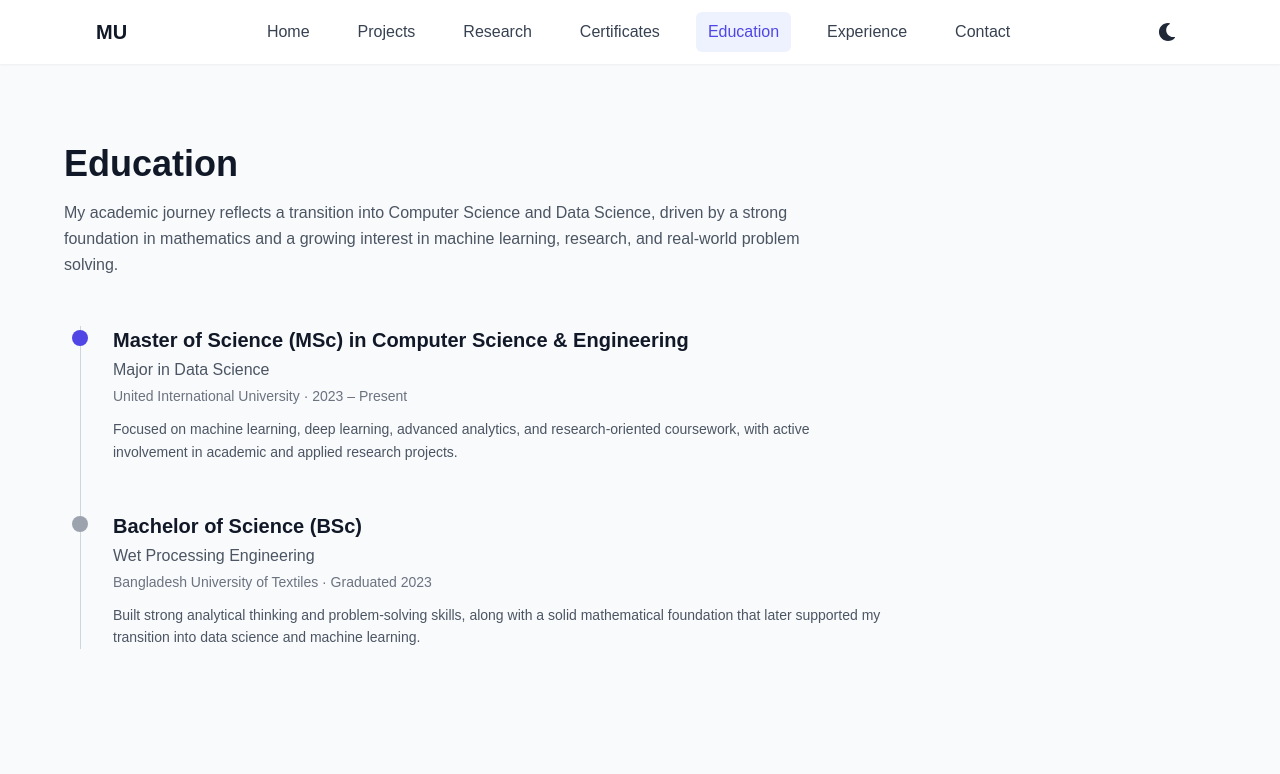
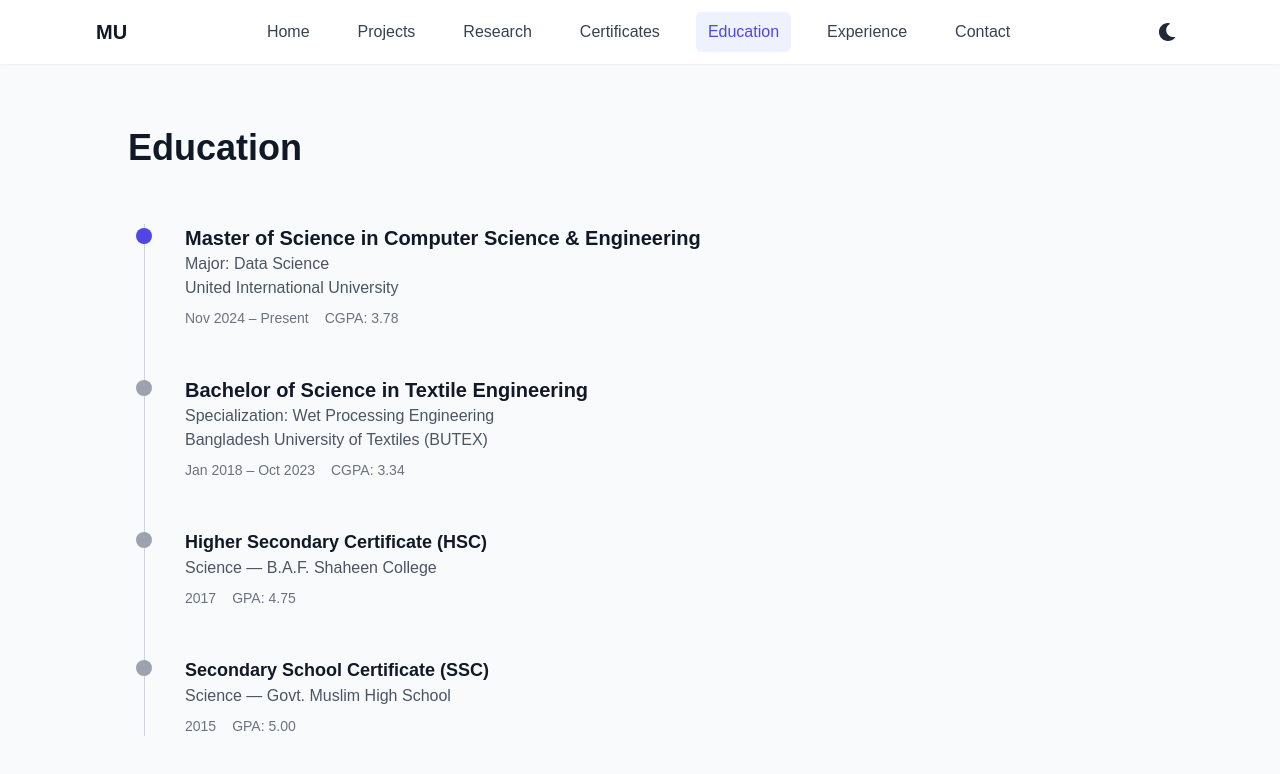
Before and after one commit to Mahir-Uddin0/portfolio_website, a Next.js app: page /education in a window 1280 px wide. Shown: the top 774 px of the page. Built offline with nearby package versions, Linux system fonts and the light colour scheme.

Commit message:
fixed education section

```diff
--- a/pages/education.js
+++ b/pages/education.js
@@ -1,77 +1,88 @@
 export default function Education() {
   return (
-    <main className="min-h-screen px-6 md:px-12 py-20">
+    <main className="min-h-screen px-6 md:px-12 py-16">
+      <section className="max-w-5xl mx-auto">
 
-      {/* ================= Education Section ================= */}
-      <section className="max-w-6xl mx-auto">
-
-        {/* Section Header */}
-        <div className="max-w-3xl mb-12">
-          <h1 className="text-3xl md:text-4xl font-bold text-gray-900 dark:text-white">
-            Education
-          </h1>
-          <p className="mt-4 text-gray-600 dark:text-gray-400 leading-relaxed">
-            My academic journey reflects a transition into Computer Science and Data
-            Science, driven by a strong foundation in mathematics and a growing interest
-            in machine learning, research, and real-world problem solving.
-          </p>
-        </div>
+        {/* Section Title */}
+        <h1 className="text-3xl md:text-4xl font-bold text-gray-900 dark:text-white mb-14">
+          Education
+        </h1>
 
         {/* Timeline */}
         <div className="relative border-l border-gray-300 dark:border-gray-700 ml-4 space-y-12">
 
           {/* MSc */}
-          <div className="relative pl-8">
+          <div className="relative pl-10">
             <span className="absolute -left-[9px] top-1 w-4 h-4 rounded-full bg-indigo-600"></span>
 
             <h2 className="text-xl font-semibold text-gray-900 dark:text-white">
-              Master of Science (MSc) in Computer Science & Engineering
+              Master of Science in Computer Science & Engineering
             </h2>
-
-            <p className="mt-1 text-gray-600 dark:text-gray-400">
-              Major in Data Science
+            <p className="text-gray-600 dark:text-gray-400">
+              Major: Data Science
             </p>
-
-            <p className="mt-1 text-sm text-gray-500 dark:text-gray-500">
-              United International University · 2023 – Present
+            <p className="text-gray-600 dark:text-gray-400">
+              United International University
             </p>
-
-            <p className="mt-3 text-sm text-gray-600 dark:text-gray-400 leading-relaxed max-w-3xl">
-              Focused on machine learning, deep learning, advanced analytics, and
-              research-oriented coursework, with active involvement in academic
-              and applied research projects.
-            </p>
+            <div className="mt-2 flex flex-wrap gap-4 text-sm text-gray-500 dark:text-gray-400">
+              <span>Nov 2024 – Present</span>
+              <span>CGPA: 3.78</span>
+            </div>
           </div>
 
           {/* BSc */}
-          <div className="relative pl-8">
+          <div className="relative pl-10">
             <span className="absolute -left-[9px] top-1 w-4 h-4 rounded-full bg-gray-400 dark:bg-gray-600"></span>
 
             <h2 className="text-xl font-semibold text-gray-900 dark:text-white">
-              Bachelor of Science (BSc)
+              Bachelor of Science in Textile Engineering
             </h2>
+            <p className="text-gray-600 dark:text-gray-400">
+              Specialization: Wet Processing Engineering
+            </p>
+            <p className="text-gray-600 dark:text-gray-400">
+              Bangladesh University of Textiles (BUTEX)
+            </p>
+            <div className="mt-2 flex flex-wrap gap-4 text-sm text-gray-500 dark:text-gray-400">
+              <span>Jan 2018 – Oct 2023</span>
+              <span>CGPA: 3.34</span>
+            </div>
+          </div>
 
-            <p className="mt-1 text-gray-600 dark:text-gray-400">
-              Wet Processing Engineering
+          {/* HSC */}
+          <div className="relative pl-10">
+            <span className="absolute -left-[9px] top-1 w-4 h-4 rounded-full bg-gray-400 dark:bg-gray-600"></span>
+
+            <h2 className="text-lg font-semibold text-gray-900 dark:text-white">
+              Higher Secondary Certificate (HSC)
+            </h2>
+            <p className="text-gray-600 dark:text-gray-400">
+              Science — B.A.F. Shaheen College
             </p>
+            <div className="mt-2 flex gap-4 text-sm text-gray-500 dark:text-gray-400">
+              <span>2017</span>
+              <span>GPA: 4.75</span>
+            </div>
+          </div>
 
-            <p className="mt-1 text-sm text-gray-500 dark:text-gray-500">
-              Bangladesh University of Textiles · Graduated 2023
+          {/* SSC */}
+          <div className="relative pl-10">
+            <span className="absolute -left-[9px] top-1 w-4 h-4 rounded-full bg-gray-400 dark:bg-gray-600"></span>
+
+            <h2 className="text-lg font-semibold text-gray-900 dark:text-white">
+              Secondary School Certificate (SSC)
+            </h2>
+            <p className="text-gray-600 dark:text-gray-400">
+              Science — Govt. Muslim High School
             </p>
-
-            <p className="mt-3 text-sm text-gray-600 dark:text-gray-400 leading-relaxed max-w-3xl">
-              Built strong analytical thinking and problem-solving skills, along
-              with a solid mathematical foundation that later supported my
-              transition into data science and machine learning.
-            </p>
+            <div className="mt-2 flex gap-4 text-sm text-gray-500 dark:text-gray-400">
+              <span>2015</span>
+              <span>GPA: 5.00</span>
+            </div>
           </div>
 
         </div>
-        {/* ================= End Timeline ================= */}
-
       </section>
-      {/* ================= End Education Section ================= */}
-
     </main>
   );
 }
```
Also changed, not shown: pages/experience.js (added).
